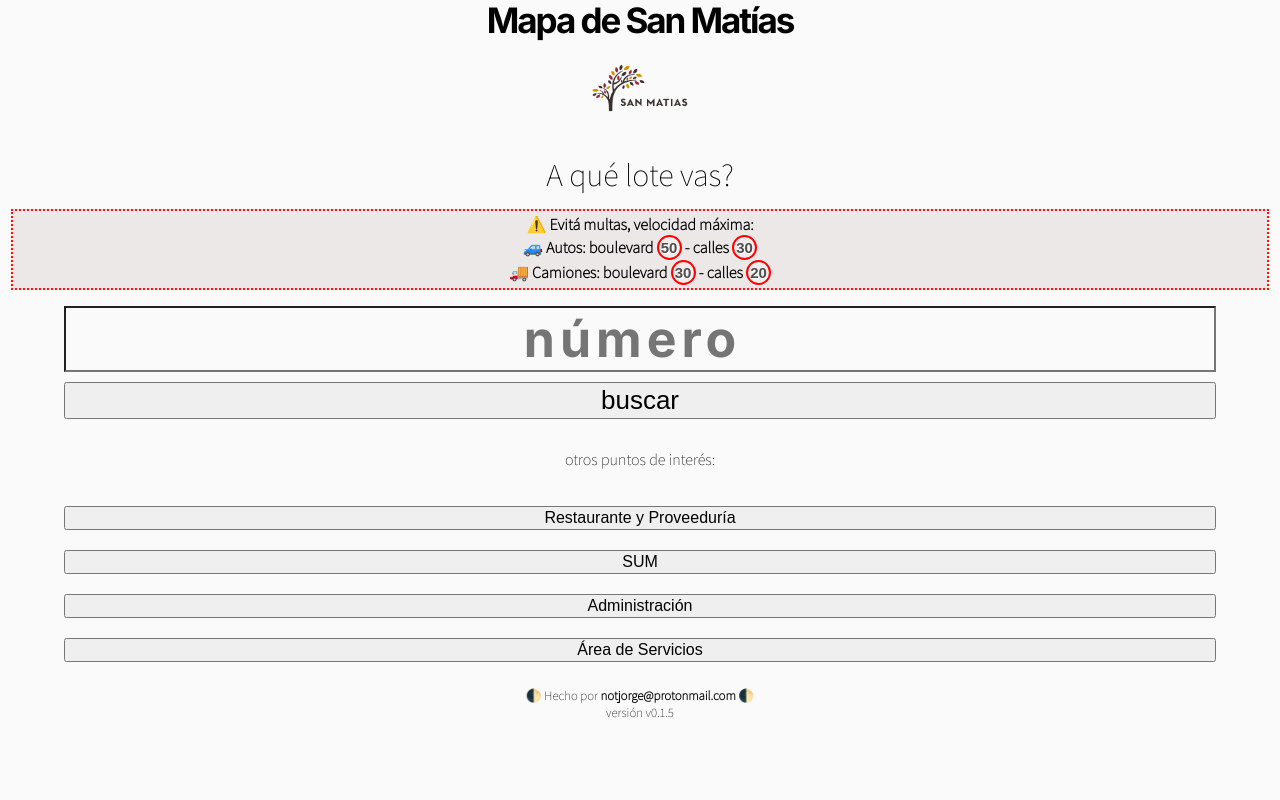
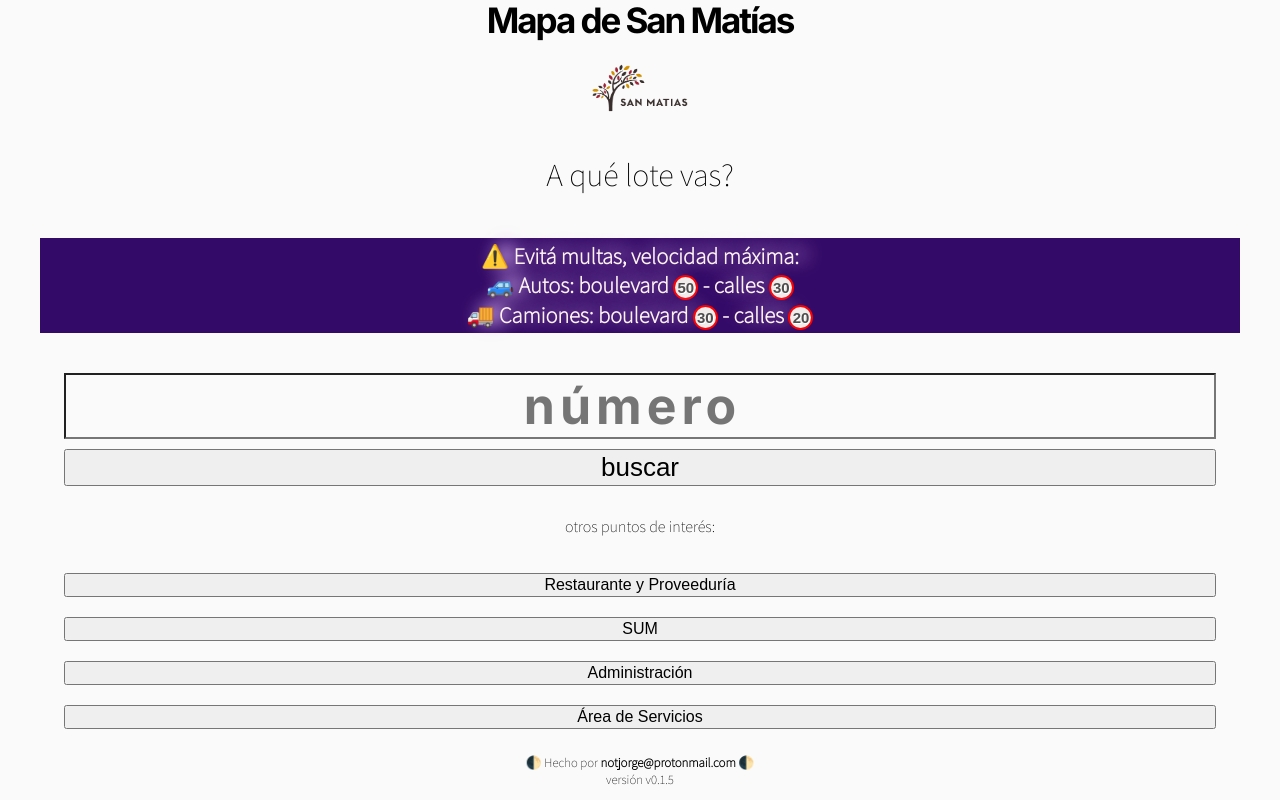
Before and after one commit to barrio-san-matias/sanmatias_app, a Next.js app: page / in a window 1280 px wide. Built offline with nearby package versions, Linux system fonts and the light colour scheme.

Commit message:
Update globals.css

```diff
--- a/styles/globals.css
+++ b/styles/globals.css
@@ -67,14 +67,13 @@ form button {
 
 
 #velmax {
-    /* text-align: left; */
-    border: 2px dotted;
-    border-color: #fc1111;
-    background-color: #ece8e8;
-    color: black;
+    background-color: #330a67;
+    color: #fff3f3;
     padding: 3px;
-    margin: 11px;
-    font-weight: 600;
+    margin: 40px;
+    font-weight: bolder;
+    font-size: 1.4em;
+    text-shadow: 11px -4px 19px #e4bbff;
 }
 
 #multas {
```
